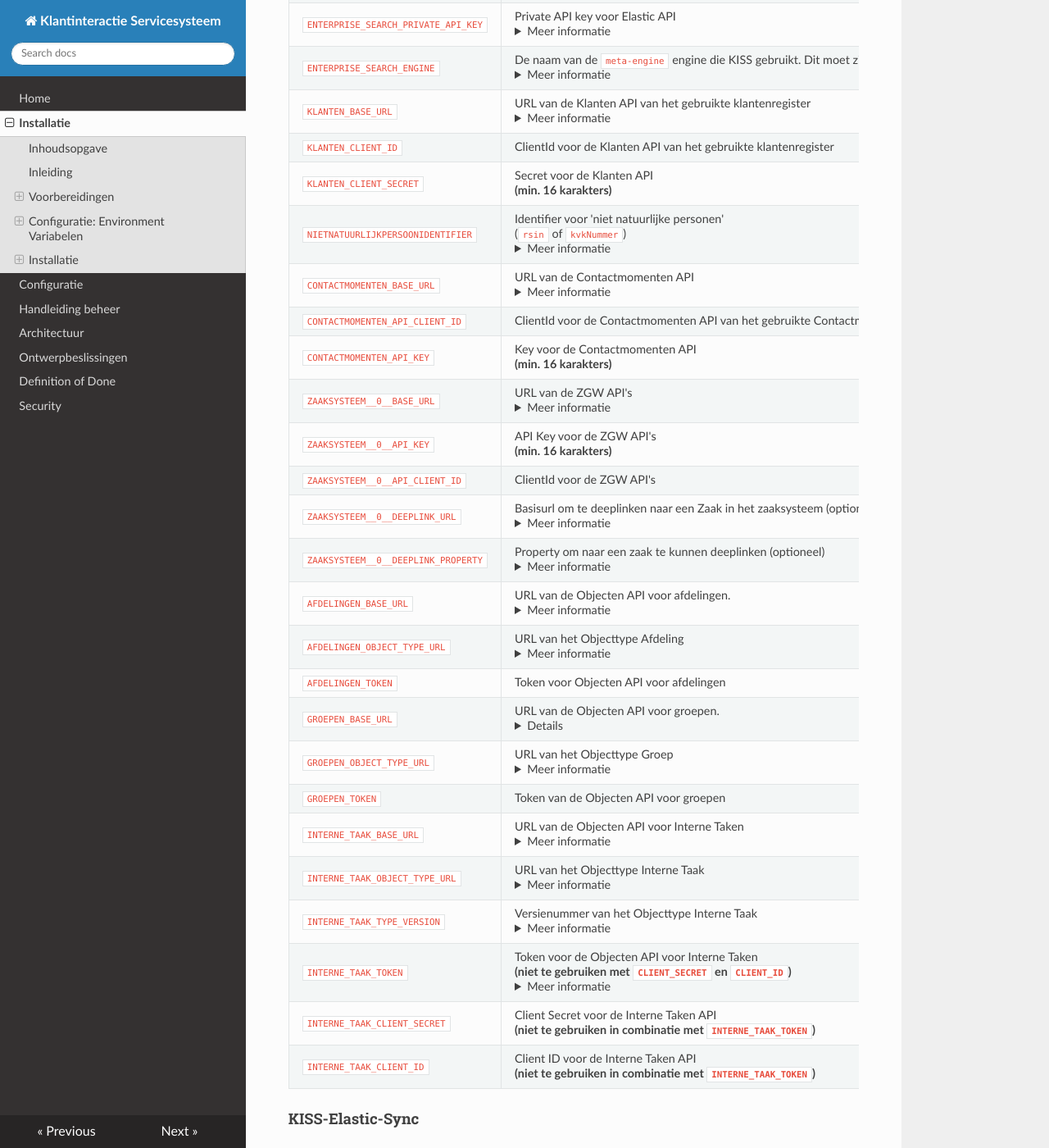
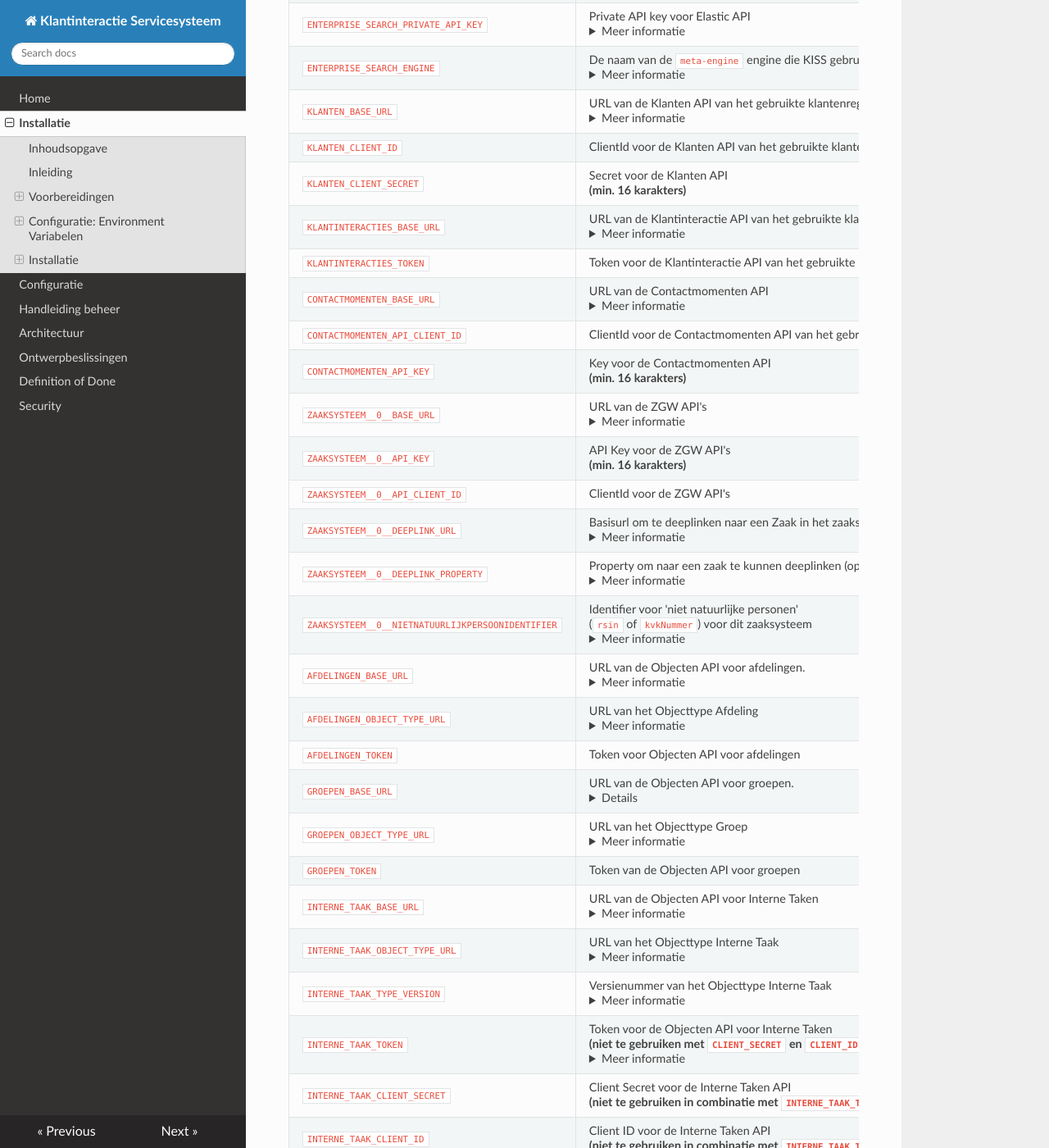
Before and after one commit to Klantinteractie-Servicesysteem/.github, an MkDocs documentation site: the page built from docs/INSTALLATION.md, in a window 1280 px wide and 1400 px high, scrolled down 4163 px. Shown: the whole window at 82% size. Built offline with MkDocs 1.6.1, drawn with Linux system fonts in a browser that asks for light colours; nearby versions of some CDN libraries; some of the changed lines change nothing that is shown.

Commit message:
update docs voor klantinteracties en nnpid per zaaksysteem

```diff
--- a/docs/INSTALLATION.md
+++ b/docs/INSTALLATION.md
@@ -153,7 +153,8 @@ Daarnaast zijn er bronnen die binnen KISS doorzocht moeten worden.
 | `KLANTEN_BASE_URL`                      | URL van de Klanten API van het gebruikte klantenregister <details> <summary>Meer informatie </summary>Bijvoorbeeld `https://klantenregister.mijngemeente.nl/klanten` </details>  |
 | `KLANTEN_CLIENT_ID`                     | ClientId voor de Klanten API van het gebruikte klantenregister                                                                   |
 | `KLANTEN_CLIENT_SECRET`                 | Secret voor de Klanten API <br /> **(min. 16 karakters)**                                                                        |
-| `NIETNATUURLIJKPERSOONIDENTIFIER`       | Identifier voor 'niet natuurlijke personen' <br/> (`rsin` of `kvkNummer`) <details> <summary>Meer informatie </summary> Afhankelijk van de gebruikte bron (bijvoorbeeld Open Klant of de e-Suite) kan je hiermee aangeven welk gegeven gebruikt wordt om KvK-gegevens van `niet natuurlijke persoon`en aan klanten in het klantregister te koppelen. Op dit moment kan je hiervoor het RSIN (`rsin`) of het KvK-nummer (`kvkNummer`) gebruiken. RSIN is de default: als deze variable leeg gelaten wordt of ontbreekt bij de installatie, zal `rsin` gebruikt worden. Als je de e-Suite als register gebruikt, moet je hier `kvkNummer` invullen. Let op, de spelling moet exact overeen komen met de spelling van het property in de [KvK-API's](https://developers.kvk.nl/apis) </details>                     |
+| `KLANTINTERACTIES_BASE_URL`                      | URL van de Klantinteractie API van het gebruikte klantinteractieregister (bijvoorbeeld Open Klant 2) <details> <summary>Meer informatie </summary>Bijvoorbeeld `https://klantinteractieregister.mijngemeente.nl/klantinteracties` </details>  |
+| `KLANTINTERACTIES_TOKEN`                     | Token voor de Klantinteractie API van het gebruikte klantinteractieregister                                                                   |
 | `CONTACTMOMENTEN_BASE_URL`              | URL van de Contactmomenten API  <details> <summary>Meer informatie </summary>Bijvoorbeeld: `https://contactmomentenregister.mijngemeente.nl` </details>                  |
 | `CONTACTMOMENTEN_API_CLIENT_ID`         | ClientId voor de Contactmomenten API van het gebruikte Contactmomentenregister                                                   |
 | `CONTACTMOMENTEN_API_KEY`               | Key voor de Contactmomenten API  <br /> **(min. 16 karakters)**                                                                  |
@@ -162,6 +163,7 @@ Daarnaast zijn er bronnen die binnen KISS doorzocht moeten worden.
 | `ZAAKSYSTEEM__0__API_CLIENT_ID`         | ClientId voor de ZGW API's                                                                                                       |
 | `ZAAKSYSTEEM__0__DEEPLINK_URL`              | Basisurl om te deeplinken naar een Zaak in het zaaksysteem (optioneel) <details> <summary>Meer informatie </summary> Bijvoorbeeld: `https://zaaksysteem.mijngemeente.nl/mp/zaak/` <br /> Deze variabele **moet** altijd gebruikt worden **in combinatie met** `ZAAKSYSTEEM__0__DEEPLINK_PROPERTY`. Als deze variabelen beiden worden ingevuld, zal er in KISS een link in het zaakdetailscherm staan, waarmee de KCM de betreffende zaak direct in het zaaksysteem opent.  LET OP: dit kan alleen bij zaaksystemen die een vaste url hebben voor zaakdetails, waarbij alleen één property van de zaak, bijv. het zaaknummer, áchter die URL geplaatst hoeft te worden.  </details>                                                                             |
 | `ZAAKSYSTEEM__0__DEEPLINK_PROPERTY`         | Property om naar een zaak te kunnen deeplinken (optioneel) <details> <summary>Meer informatie </summary> Deze variabele **moet** altijd gebruikt worden **in combinatie met** `ZAAKSYSTEEM__0__DEEPLINK_URL`. De waarde uit dit property van een specifieke zaak wordt achter `ZAAKSYSTEEM_DEEPLINK_URL` geplaatst om de link te laten werken. Bijvoorbeeld: `identificatie` </details>  |
+| `ZAAKSYSTEEM__0__NIETNATUURLIJKPERSOONIDENTIFIER`       | Identifier voor 'niet natuurlijke personen' <br/> (`rsin` of `kvkNummer`) voor dit zaaksysteem<details> <summary>Meer informatie </summary> Afhankelijk van de gebruikte bron (bijvoorbeeld Open Zaak of de e-Suite) kan je hiermee aangeven welk gegeven gebruikt wordt om KvK-gegevens van `niet natuurlijke persoon`en aan klanten in het klantregister te koppelen. Op dit moment kan je hiervoor het RSIN (`rsin`) of het KvK-nummer (`kvkNummer`) gebruiken. RSIN is de default: als deze variable leeg gelaten wordt of ontbreekt bij de installatie, zal `rsin` gebruikt worden. Als je de e-Suite als register gebruikt, moet je hier `kvkNummer` invullen. Let op, de spelling moet exact overeen komen.</details>                     |
 | `AFDELINGEN_BASE_URL`                   | URL van de Objecten API voor afdelingen.  <details> <summary>Meer informatie </summary> Bijvoorbeeld: `https://objectenregister.mijngemeente.nl` </details>                     |
 | `AFDELINGEN_OBJECT_TYPE_URL`            | URL van het Objecttype Afdeling   <details> <summary>Meer informatie </summary> Bijvoorbeeld `https://objecttypenregister.mijngemeente.nl/api/v2/objecttypes/f83fdc48-5ddb-4b1a-a347-e20092031399` </details>      |
 | `AFDELINGEN_TOKEN`                      | Token voor Objecten API voor afdelingen                                                                                           |
```
Also changed, not shown: 1 other file.
